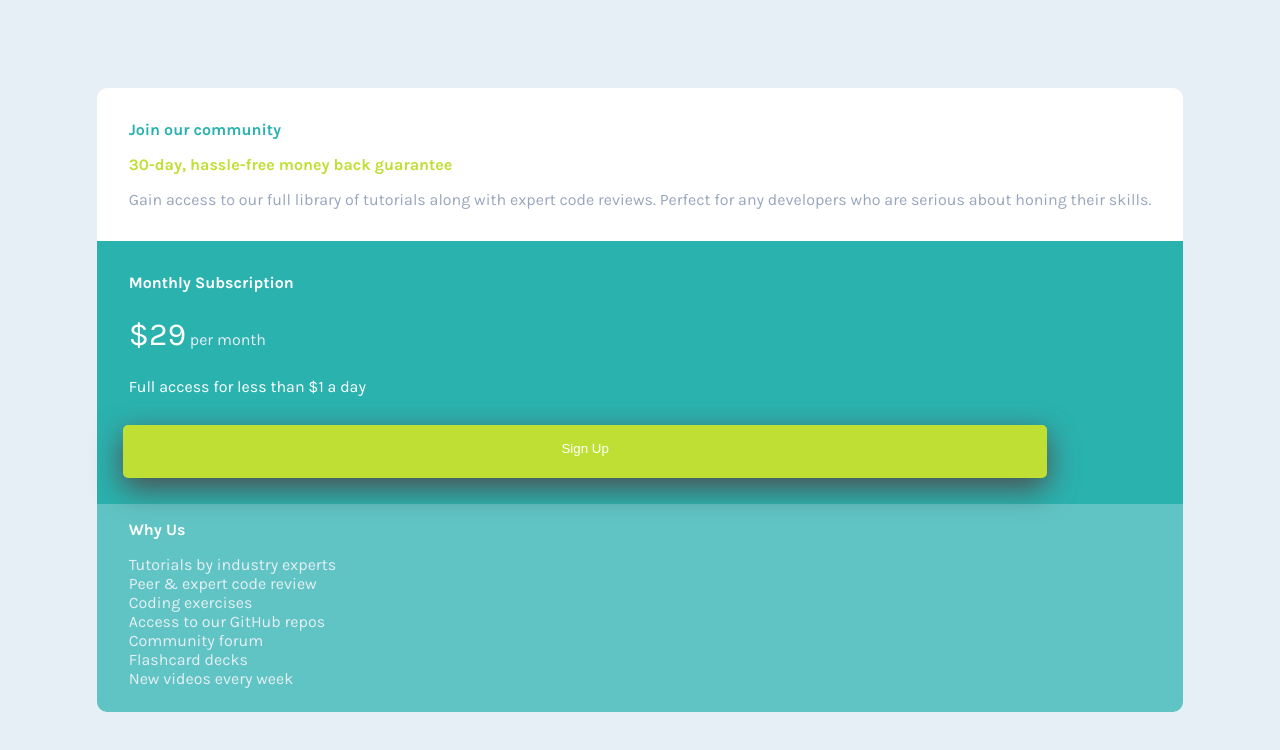
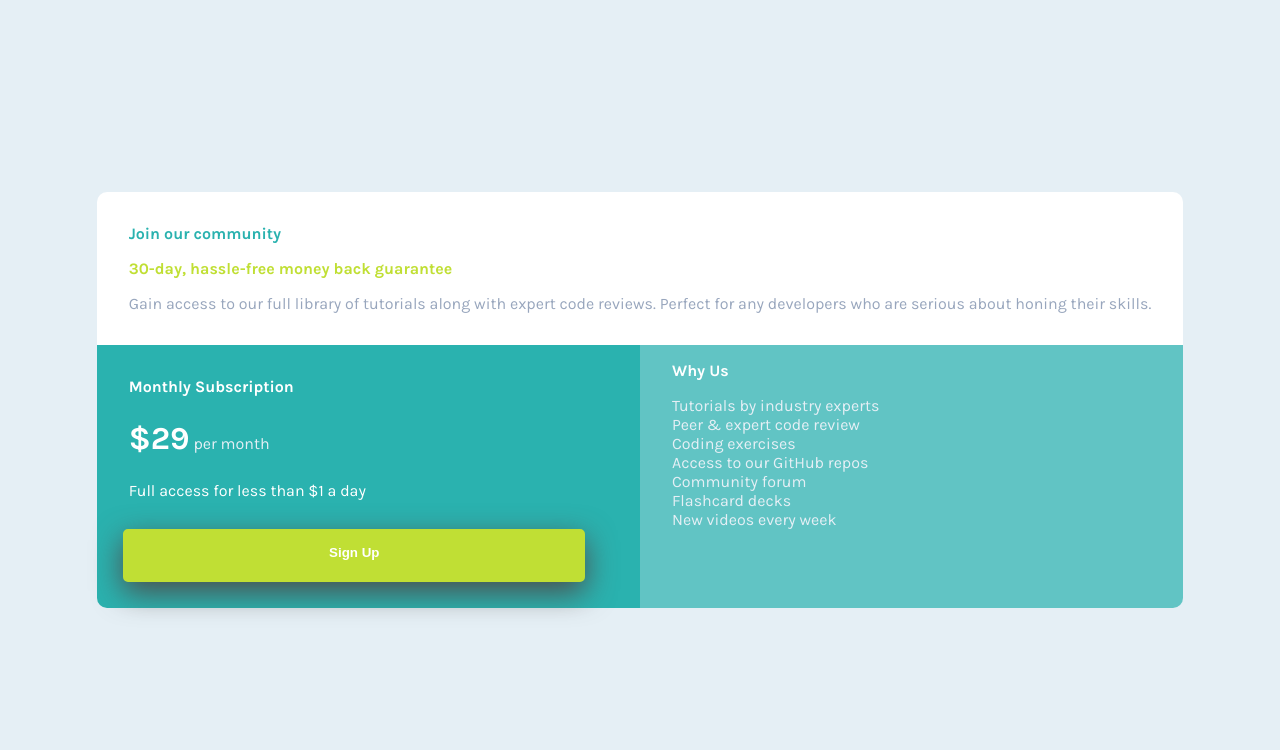
Before and after one commit to ks9927/SIngle-Grid-Component, a plain HTML site: page docs/index.html in a window 1280 px wide. Drawn offline with Linux system fonts and the light colour scheme.

Commit message:
added: media queries

```diff
--- a/docs/styles.css
+++ b/docs/styles.css
@@ -78,6 +78,7 @@ body {
 .dollar {
   color: white;
   font-size: 2rem;
+  font-weight: var(--lg-weight);
 }
 .daily-fee {
   color: white;
@@ -95,6 +96,7 @@ button {
   position: relative;
   bottom: 3em;
   box-shadow: rgb(77, 76, 76) 0 10px 30px;
+  font-weight: var(--lg-weight);
 }
 
 
@@ -118,3 +120,25 @@ button {
 /* Author DIv */
 .attribution { font-size: 11px; text-align: center; }
 .attribution a { color: hsl(228, 45%, 44%); }
+
+@media screen and (min-width: 700px) {
+  .wrapper {
+    display: grid;
+    grid-template-columns: 1fr 1fr;
+    grid-template-areas:
+    "box1 box1"
+    "box2 box3";
+  }
+
+  .box-1 {
+    grid-area: box1;
+  }
+  .box-2 {
+    grid-area: box2;
+    border-bottom-left-radius: 10px;
+  }
+  .box-3 {
+    grid-area: box3;
+    border-bottom-left-radius: 0;
+  }
+}
```
